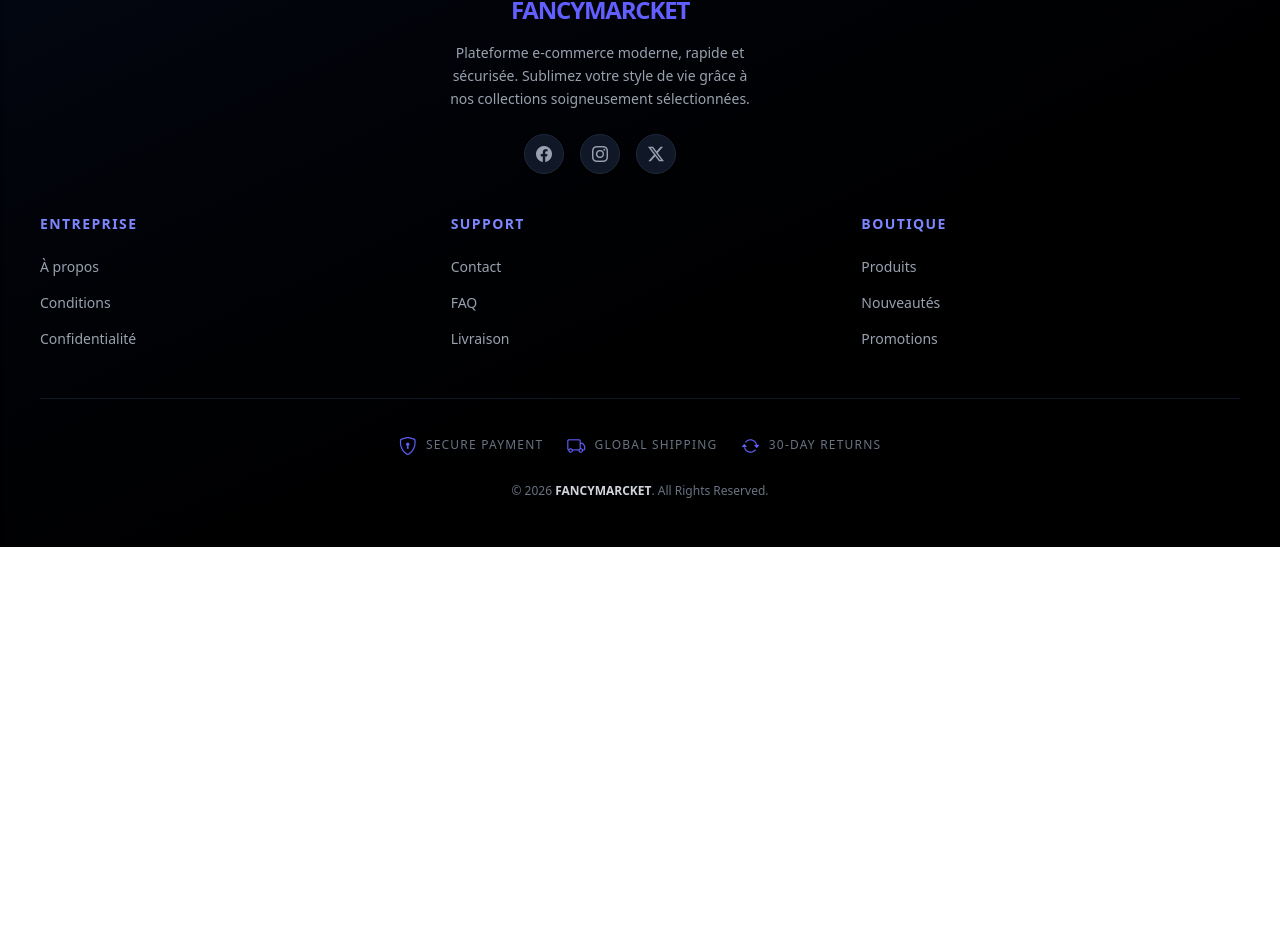
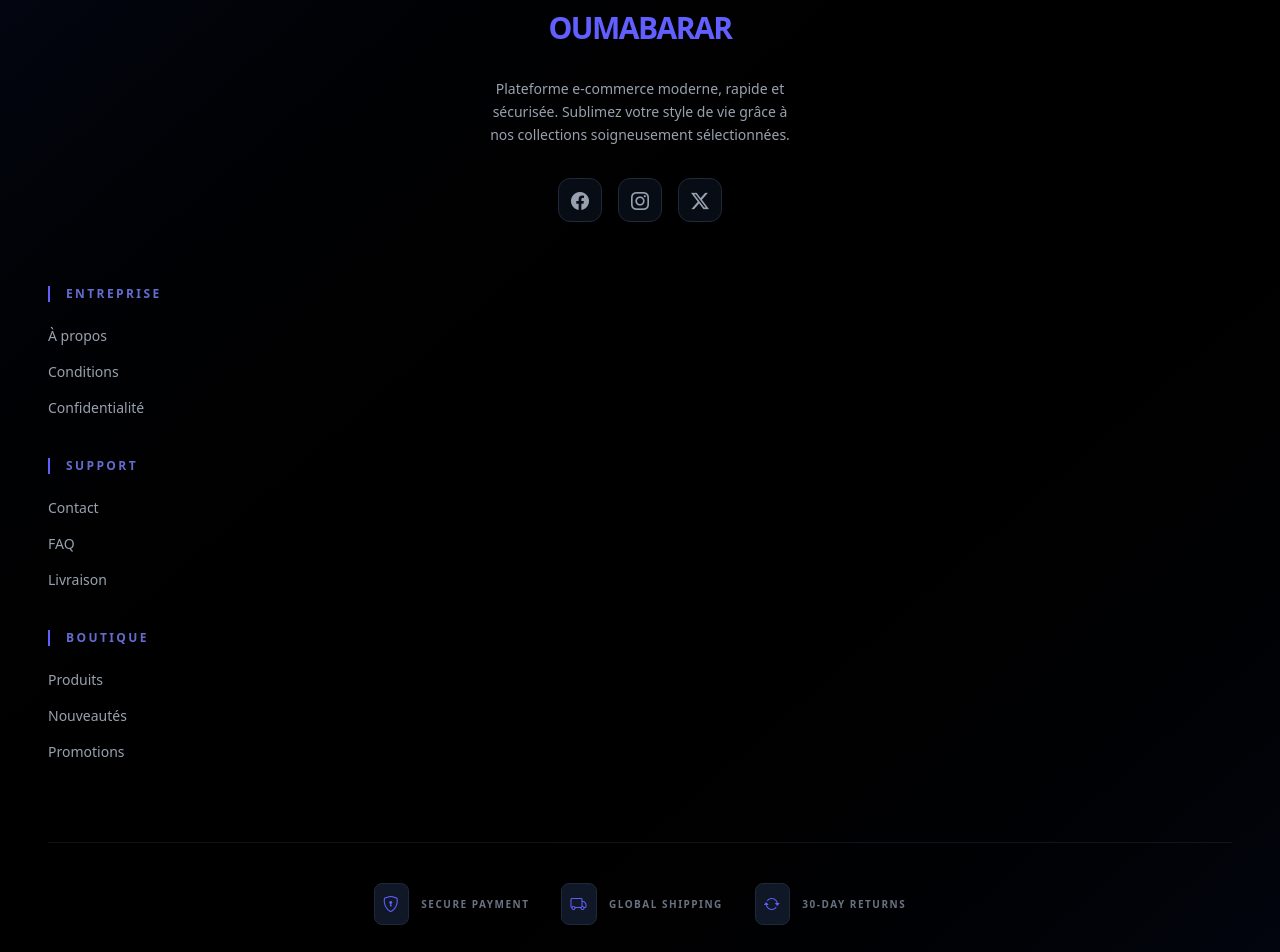
Before and after one commit to abdulrahman-adam/oumabarar, a React (Vite) app in the folder frontend/: page / in a window 1280 px wide. Shown: the part 498-1450 px from the top of the page. Before the commit the page ends 1045 px from the top, so only its background shows below. Built offline with nearby package versions, Linux system fonts and the light colour scheme; no server answers.

Commit message:
style: revamp footer UI with modern transitions and interactive link states

```diff
--- a/frontend/src/components/footer/Footer.jsx
+++ b/frontend/src/components/footer/Footer.jsx
@@ -29,44 +29,55 @@
   ];
 
   return (
-    <footer className="bg-gradient-to-br from-gray-950 to-black border-t border-gray-800 shadow-inner text-gray-200">
-      <div className="max-w-7xl mx-auto px-4 py-12 sm:px-6 lg:px-10">
+    <footer className="relative bg-gradient-to-br from-gray-950 via-black to-gray-950 border-t border-gray-800/50 shadow-2xl text-gray-200 overflow-hidden">
+      {/* Decorative Glow Background Element */}
+      <div className="absolute top-0 left-1/2 -translate-x-1/2 w-1/2 h-px bg-gradient-to-r from-transparent via-indigo-500/50 to-transparent"></div>
 
-        <div className="grid grid-cols-1 md:grid-cols-4 gap-10">
+      <div className="max-w-7xl mx-auto px-6 py-16 sm:px-8 lg:px-12 relative z-10">
+        <div className="grid grid-cols-1 md:grid-cols-4 gap-12 lg:gap-16">
+
           {/* BRAND COLUMN */}
-          <div className="col-span-1 flex flex-col items-center md:items-start text-center md:text-left">
-            <h2 className="text-2xl font-black tracking-tighter text-indigo-500">FANCYMARCKET</h2>
-            <p className="mt-4 text-gray-400 text-sm leading-relaxed max-w-xs">
+          <div className="col-span-1 flex flex-col items-center md:items-start text-center md:text-left animate-fadeIn">
+            <div className="group cursor-default">
+              <h2 className="text-3xl font-black tracking-tighter text-indigo-500 transition-all duration-500 group-hover:drop-shadow-[0_0_8px_rgba(99,102,241,0.8)] group-hover:text-indigo-400">
+                OUMABARAR
+              </h2>
+              <div className="h-1 w-0 bg-indigo-500 transition-all duration-500 group-hover:w-full mt-1"></div>
+            </div>
+
+            <p className="mt-6 text-gray-400 text-sm leading-relaxed max-w-xs transition-colors hover:text-gray-300">
               Plateforme e-commerce moderne, rapide et sécurisée. Sublimez votre style de vie grâce à nos collections soigneusement sélectionnées.
             </p>
-            {/* SOCIAL */}
-            <div className="flex gap-4 mt-6">
+
+            {/* SOCIAL WITH HOVER ANIMATION */}
+            <div className="flex gap-4 mt-8">
               {["facebook", "instagram", "twitter-x"].map((icon) => (
                 <a
                   key={icon}
                   href={`https://${icon}.com`}
-                  className="w-10 h-10 flex items-center justify-center rounded-full bg-gray-900 border border-gray-800 text-gray-400 hover:border-indigo-500 hover:text-indigo-500 transition-all shadow-sm"
+                  className="w-11 h-11 flex items-center justify-center rounded-xl bg-gray-900/50 border border-gray-800 text-gray-400 hover:border-indigo-500 hover:text-indigo-400 hover:-translate-y-2 hover:shadow-[0_10px_20px_-10px_rgba(99,102,241,0.5)] transition-all duration-300"
                 >
-                  <i className={`bi bi-${icon}`}></i>
+                  <i className={`bi bi-${icon} text-lg`}></i>
                 </a>
               ))}
             </div>
           </div>
 
-          {/* LINKS COLUMNS */}
-          <div className="col-span-3 grid grid-cols-3 gap-8">
+          {/* LINKS COLUMNS WITH STAGGERED HOVER */}
+          <div className="col-span-1 md:col-span-3 grid grid-cols-1 sm:grid-cols-3 gap-10">
             {footerSections.map((section, index) => (
-              <div key={index}>
-                <h3 className="text-sm font-bold uppercase tracking-widest text-indigo-400 mb-5">
+              <div key={index} className="space-y-6">
+                <h3 className="text-xs font-black uppercase tracking-[0.2em] text-indigo-400/80 border-l-2 border-indigo-500 pl-4">
                   {section.title}
                 </h3>
-                <ul className="space-y-3">
+                <ul className="space-y-4">
                   {section.links.map((link, i) => (
-                    <li key={i}>
+                    <li key={i} className="group overflow-hidden">
                       <a
                         href={link.href}
-                        className="text-gray-400 text-sm hover:text-white transition-colors duration-200"
+                        className="flex items-center text-gray-400 text-sm group-hover:text-white transition-all duration-300 transform group-hover:translate-x-2"
                       >
+                        <span className="w-0 h-px bg-indigo-500 mr-0 transition-all duration-300 group-hover:w-4 group-hover:mr-3"></span>
                         {link.name}
                       </a>
                     </li>
@@ -78,20 +89,47 @@
         </div>
 
         {/* TRUST BADGES & BOTTOM */}
-        <div className="mt-12 pt-8 border-t border-gray-900 flex flex-col md:flex-row justify-between items-center gap-6">
-          <div className="flex flex-wrap justify-center gap-6 text-xs font-medium text-gray-500 uppercase tracking-widest">
-            <span className="flex items-center gap-2"><i className="bi bi-shield-lock text-indigo-500 text-lg"></i> Secure Payment</span>
-            <span className="flex items-center gap-2"><i className="bi bi-truck text-indigo-500 text-lg"></i> Global Shipping</span>
-            <span className="flex items-center gap-2"><i className="bi bi-arrow-repeat text-indigo-500 text-lg"></i> 30-Day Returns</span>
-          </div>
+        <div className="mt-20 pt-10 border-t border-gray-800/50">
+          <div className="flex flex-col lg:flex-row justify-between items-center gap-10">
 
-          <div className="text-center md:text-right">
-            <p className="text-gray-500 text-xs">
-              © {new Date().getFullYear()} <span className="font-bold text-gray-300">FANCYMARCKET</span>. All Rights Reserved.
-            </p>
+            {/* TRUST BADGES WITH INTERACTION */}
+            <div className="flex flex-wrap justify-center gap-8 text-[10px] font-bold text-gray-500 uppercase tracking-[0.15em]">
+              {[
+                { icon: "shield-lock", text: "Secure Payment" },
+                { icon: "truck", text: "Global Shipping" },
+                { icon: "arrow-repeat", text: "30-Day Returns" },
+              ].map((badge, idx) => (
+                <span key={idx} className="flex items-center gap-3 group cursor-default">
+                  <div className="p-2 rounded-lg bg-gray-900 border border-gray-800 group-hover:border-indigo-500/50 transition-colors">
+                    <i className={`bi bi-${badge.icon} text-indigo-500 text-base group-hover:scale-110 transition-transform block`}></i>
+                  </div>
+                  <span className="group-hover:text-gray-300 transition-colors">{badge.text}</span>
+                </span>
+              ))}
+            </div>
+
+            {/* COPYRIGHT AREA */}
+            <div className="text-center lg:text-right">
+              <div className="bg-gray-900/50 px-6 py-2 rounded-full border border-gray-800/50 inline-block backdrop-blur-sm">
+                <p className="text-gray-500 text-[11px] tracking-wide">
+                  © {new Date().getFullYear()} <span className="font-black text-indigo-400 tracking-tighter">OUMABARAR</span>. Tous droits réservés.
+                </p>
+              </div>
+            </div>
           </div>
         </div>
       </div>
+
+      {/* CSS For FadeIn Animation */}
+      <style jsx="true">{`
+        @keyframes fadeIn {
+          from { opacity: 0; transform: translateY(10px); }
+          to { opacity: 1; transform: translateY(0); }
+        }
+        .animate-fadeIn {
+          animation: fadeIn 0.8s ease-out forwards;
+        }
+      `}</style>
     </footer>
   );
 };
```
